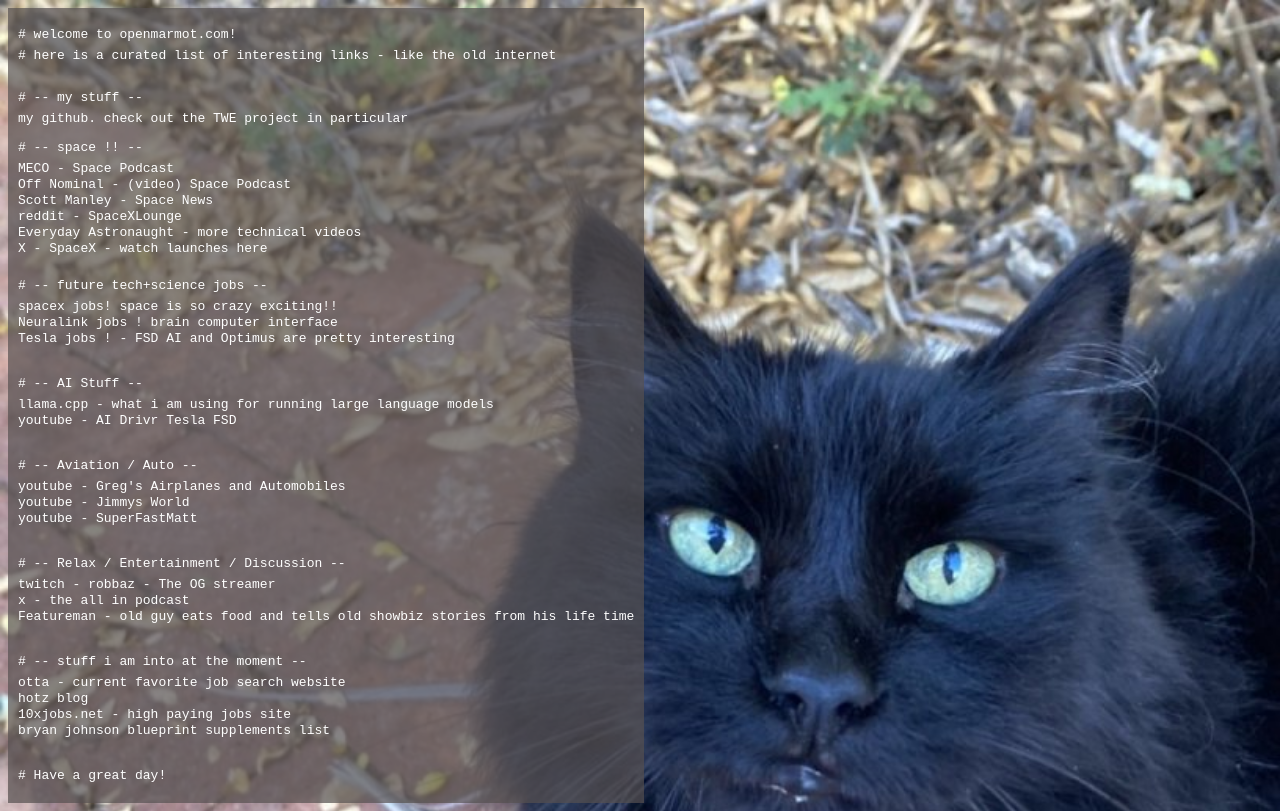
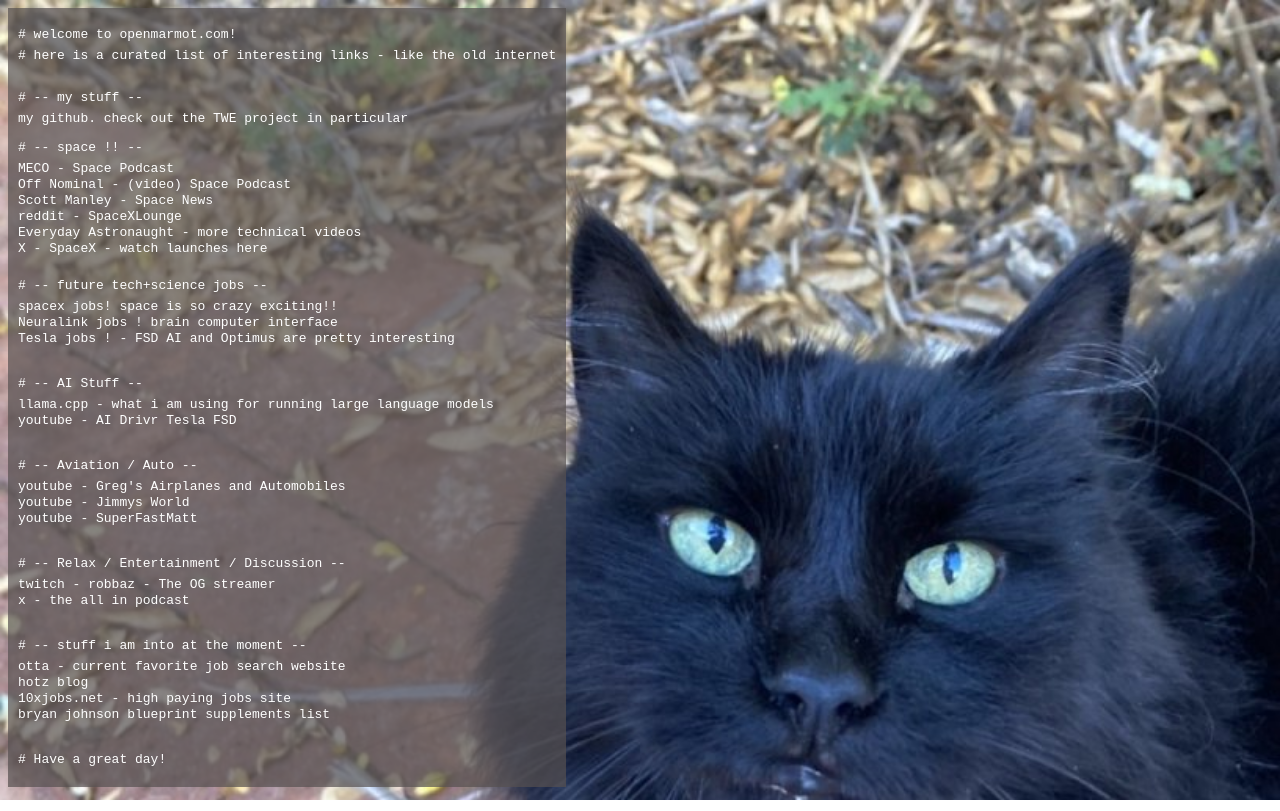
Before and after one commit to openmarmot/openmarmot.com, a plain HTML site: page website/index.html in a window 1280 px wide. Drawn offline with Linux system fonts and the light colour scheme.

Commit message:
Update index.html

```diff
--- a/website/index.html
+++ b/website/index.html
@@ -62,7 +62,6 @@ a {
         <p># -- Relax / Entertainment / Discussion --</p>
         <a href="https://www.twitch.tv/robbaz">twitch - robbaz - The OG streamer</a> <br><br>
         <a href="https://x.com/theallinpod">x - the all in podcast </a> <br><br>
-        <a href="https://www.youtube.com/@Featureman/videos">Featureman - old guy eats food and tells old showbiz stories from his life time </a> <br><br>
         <br>
 
         <br>
```
